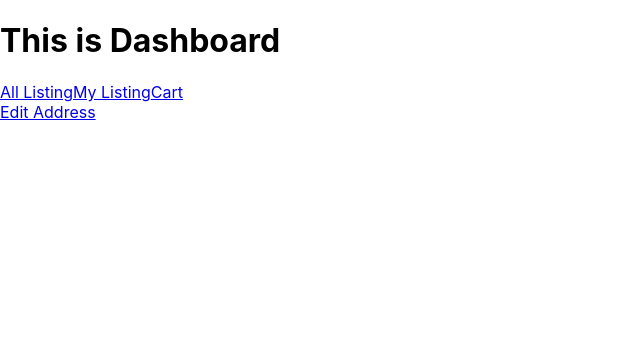
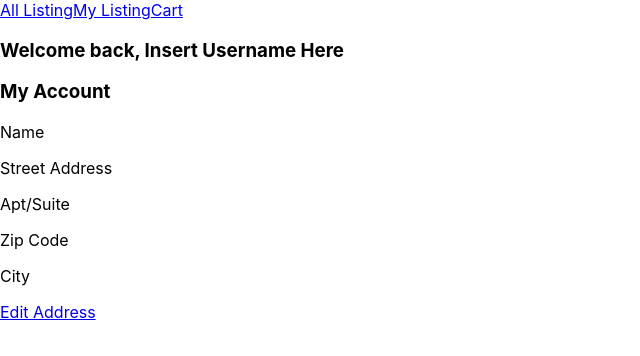
Before and after one commit to African-Marketplace-BWPT/Front-End, a React (Create React App) app in the folder front-end/: page /dashboard in a window 1280 px wide. Shown: the top 356 px of the page, without its empty margins (0-640 px from the left). Built offline with nearby package versions, Linux system fonts and the light colour scheme.

Commit message:
dashboard HTML done

```diff
--- a/front-end/src/Components/Dashboard.js
+++ b/front-end/src/Components/Dashboard.js
@@ -1,16 +1,28 @@
-import React from 'react';
-import {Link} from 'react-router-dom';
-import Navbar from '../Components/Navbar';
+import React from "react";
+import { Link } from "react-router-dom";
+import Navbar from "../Components/Navbar";
 
-const Dashboard = () =>{
-    return(
-        <div>
-            <h1>This is Dashboard</h1>
-            <Navbar/>
-            <Link to='/editAddress'>Edit Address</Link>
+const Dashboard = () => {
+  return (
+    <div>
+      <Navbar />
+      <div className="mainContainer">
+        <div className="leftContainer">
+          <h3>Welcome back, Insert Username Here</h3>
+          <h3>My Account</h3>
         </div>
 
-    )
+        <div className="userInfo">
+          <p>Name</p>
+          <p>Street Address</p>
+          <p>Apt/Suite</p>
+          <p>Zip Code</p>
+          <p>City</p>
+          <Link to="/editAddress">Edit Address</Link>
+        </div>
+      </div>
+    </div>
+  );
 };
 
 export default Dashboard;
```
